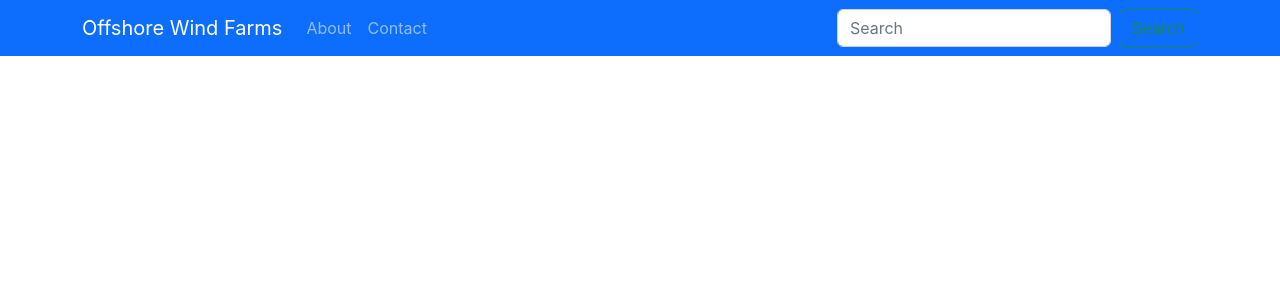
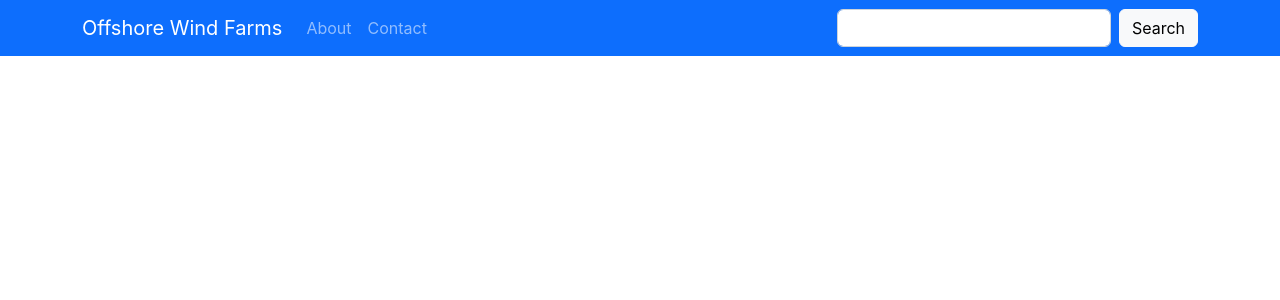
Before and after one commit to madskl1975/offshore-wind-farms, a React (Create React App) app: page / in a window 1280 px wide. Shown: the top 300 px of the page. Built offline with nearby package versions, Linux system fonts and the light colour scheme.

Commit message:
NavBar search2

```diff
--- a/src/components/MainMenu.js
+++ b/src/components/MainMenu.js
@@ -23,11 +23,10 @@
           <Form className="d-flex">
             <Form.Control
               type="search"
-              placeholder="Search"
               className="me-2"
               aria-label="Search"
             />
-            <Button variant="outline-success">Search</Button>
+            <Button variant="light">Search</Button>
           </Form>
         </Navbar.Collapse>
       </Container>
```
